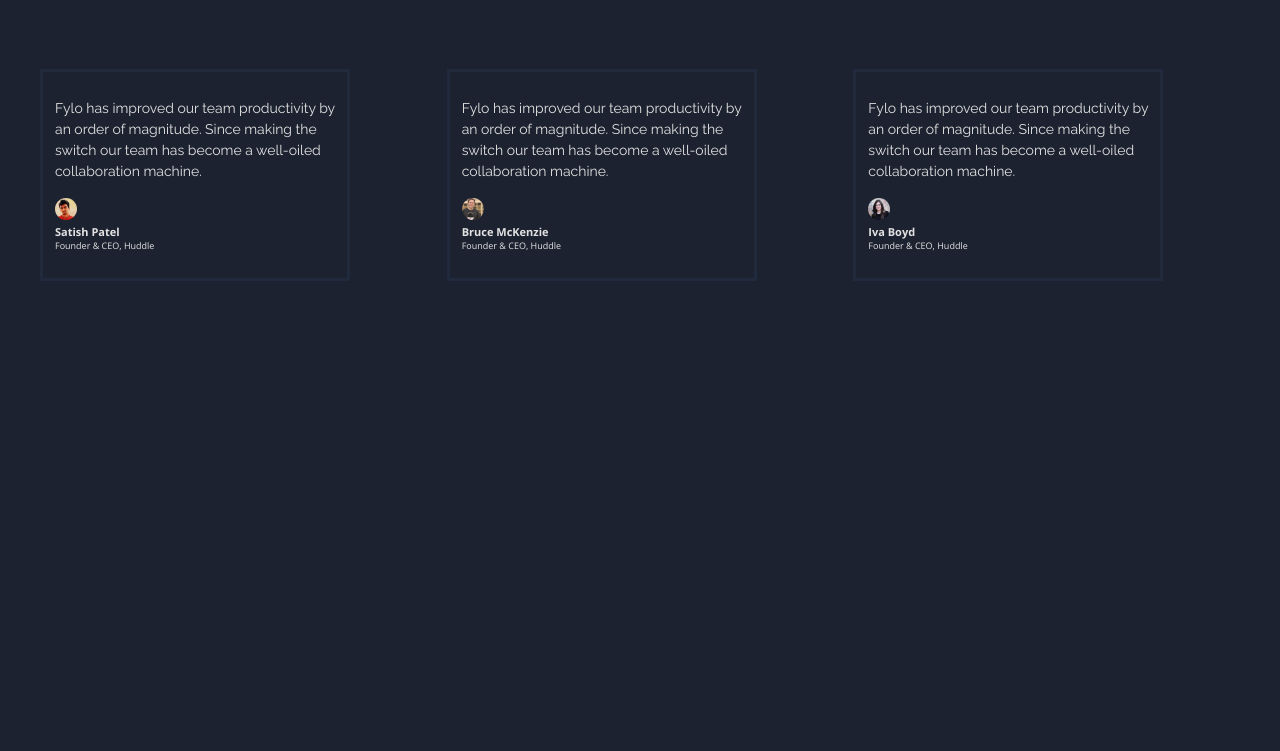
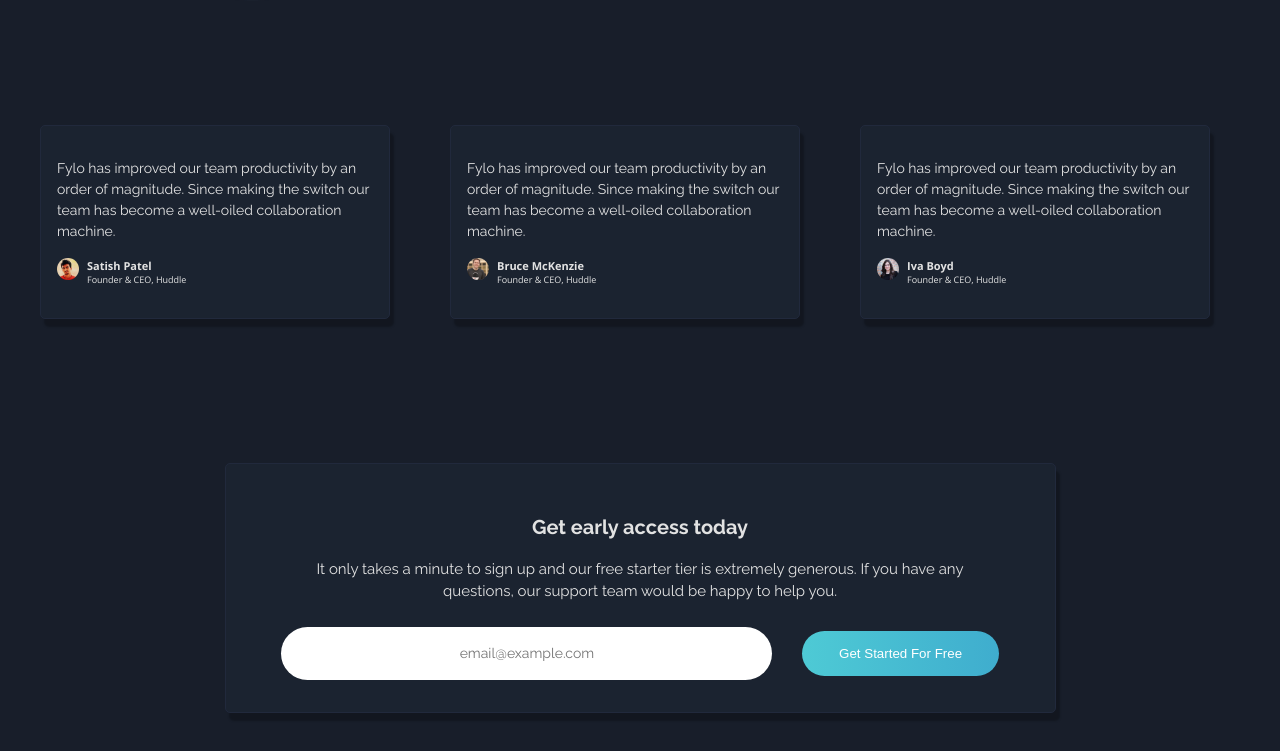
Before and after one commit to BlastChrome/fylo-dark-theme-landing-page-master, a plain HTML site: page index.html in a window 1280 px wide. Shown: the part 2118-2869 px from the top of the page. Before the commit the page ends 2447 px from the top, so only its background shows below. Drawn offline with nearby package versions, Linux system fonts and the light colour scheme.

Commit message:
section-e dpne

```diff
--- a/css/style.css
+++ b/css/style.css
@@ -6,8 +6,9 @@
   --dark-300: #0c1524;
   --card-300: #21293c;
   --card-400: #1a202c;
+  --card-500: #1b2330;
   --btn-primary: linear-gradient(90deg, #4ecad5 0%, #3fadce 100%);
-  --btn-focus: #8cdae4;
+  --btn-focus: #76ceda;
   --word-link: #62ded8;
   --txt-color: rgb(226, 226, 226);
 }
@@ -31,7 +32,7 @@ a {
   color: hsl(228, 45%, 44%);
 }
 body {
-  background-color: var(--dark-100);
+  background-color: var(--dark-200);
 }
 
 /* header */
@@ -115,7 +116,7 @@ header .container {
   justify-content: center;
 }
 .section-d .card {
-  max-width: 310px;
+  max-width: 350px;
 }
 
 .section-d .card {
@@ -126,9 +127,38 @@ header .container {
   height: auto;
   width: 22px;
   border-radius: 50px;
+  margin-right: 8px;
 }
 .section-d .flex {
   flex-direction: column;
+}
+.section-d .profile-wrap {
+  display: flex;
+  align-items: flex-start;
+}
+
+/* section-e */
+.section-e .grid {
+  justify-content: center;
+}
+.section-e .card-wrap {
+  width: 90%;
+  margin: auto;
+}
+.section-e .form-wrap {
+  display: flex;
+  flex-direction: column;
+  align-items: center;
+}
+
+.section-e .form-wrap input,
+.section-e .form-wrap button {
+  width: 100%;
+}
+
+.section-e .form-wrap input {
+  padding: 1rem 2rem;
+  border-radius: 50px;
 }
 
 /* media query for header */
@@ -178,7 +208,17 @@ header .container {
     width: 75%;
   }
 
-  /* section-d */
+  /* section-e */
+  .section-e .card {
+    max-width: 831px;
+  }
+  .section-e .form-wrap {
+    flex-direction: row;
+  }
+  .section-e .form-wrap button {
+    width: 300px;
+    margin-left: 30px;
+  }
 }
 @media screen and (min-width: 1024px) {
   /* section-a */
@@ -196,7 +236,7 @@ header .container {
   }
   .section-c .grid {
     grid-template-columns: 1fr 1fr;
-    gap: 40px;
+    gap: 20px;
     max-width: 1000px;
   }
   .section-c .flex {
@@ -216,6 +256,6 @@ header .container {
   .section-d .grid {
     max-width: 1200px;
     grid-template-columns: 1fr 1fr 1fr;
-    gap: 20px;
+    gap: 30px;
   }
 }
--- a/css/util.css
+++ b/css/util.css
@@ -23,8 +23,14 @@ footer {
 }
 
 .card {
-  padding: 26px 12px;
-  border: 3px solid var(--card-300);
+  /* padding: 30px 15px; */
+  padding: 2rem 1rem;
+  border: 1px solid var(--card-300);
+  border-radius: 5px;
+  /* box-shadow: 0px 4px 4px rgba(0, 0, 0, 0.25), 15px 4px 0px #1a212b,
+    7px 10px 0px #1a212b; */
+  background-color: var(--card-500);
+  box-shadow: 4px 8px 2px rgba(0, 0, 0, 0.25);
 }
 
 /* font styling */
@@ -66,6 +72,9 @@ footer {
 .raleway-xs-2 {
   font-size: 12px;
 }
+.raleway-xs-2-b {
+  font-weight: bold;
+}
 .opensans-sm-b {
   font-weight: bold;
   font-size: 10px;
@@ -92,7 +101,9 @@ footer {
 .m-6 {
   margin: 6rem 0 0 0;
 }
-
+.m-7 {
+  margin: 9rem 0 0 0;
+}
 /* padding */
 .p-1 {
   padding: 1rem 0 0 0;
@@ -125,6 +136,11 @@ footer {
   background: var(--btn-focus);
   cursor: pointer;
 }
+
+.frm {
+  border: none;
+  outline: none;
+}
 @media screen and (min-width: 1024px) {
   /* font styling */
   .raleway-lg-b {
--- a/index.html
+++ b/index.html
@@ -91,9 +91,9 @@
   </section>
 
   <!-- section d -->
-  <section class="section-d m-5">
+  <section class="section-d m-6">
     <div class="container grid">
-      <div class="card flex text-align-left m-2 ">
+      <div class="card flex text-align-left m-2">
         <p class="raleway-xs-2">Fylo has improved our team productivity by an order of magnitude. Since making the switch our team has
           become a well-oiled collaboration machine.</p>
           <div class="profile-wrap m-1">
@@ -104,7 +104,8 @@
             </div>
           </div>
       </div>
-      <div class="card flex text-align-left m-2 ">
+
+      <div class="card flex text-align-left m-2">
         <p class="raleway-xs-2">Fylo has improved our team productivity by an order of magnitude. Since making the switch our team has
           become a well-oiled collaboration machine.</p>
           <div class="profile-wrap m-1">
@@ -115,6 +116,7 @@
             </div>
           </div>
       </div>
+
       <div class="card flex text-align-left m-2">
         <p class="raleway-xs-2">Fylo has improved our team productivity by an order of magnitude. Since making the switch our team has
           become a well-oiled collaboration machine.</p>
@@ -125,6 +127,22 @@
               <p class="opensans-xs text-align-left">Founder & CEO, Huddle</p>
             </div>
           </div>
+      </div>
+    </div>
+  </section>
+
+  <section class="section-e m-7">
+    <div class="container grid">
+      <div class="card text-align-center">
+        <div class="card-wrap">
+          <p class="raleway-sm-b m-1">Get early access today</p>
+          <p class="raleway-xs m-1"> It only takes a minute to sign up and our free starter tier is extremely generous. If you have any
+            questions, our support team would be happy to help you.</p>
+          <div class="form-wrap flex">
+            <input class="frm m-2 text-align-center raleway-xs-2" type="email" placeholder="email@example.com">
+            <button class="btn btn-primary m-2 raleway-xs-b">Get Started For Free</button>
+          </div>
+        </div>
       </div>
     </div>
   </section>
```
